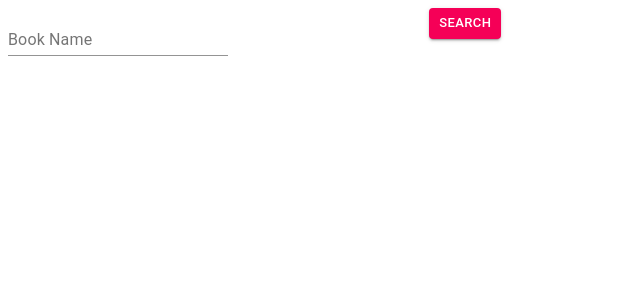
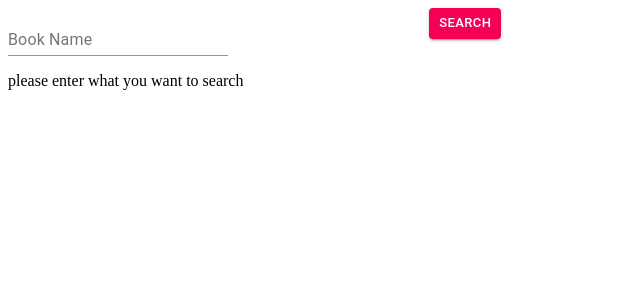
Before and after one commit to mai-mohamed/BookFinder, a React (Create React App) app: page / in a window 1280 px wide. Shown: the top 300 px of the page, without its empty margins (0-640 px from the left). Built offline with nearby package versions, Linux system fonts and the light colour scheme.

Commit message:
handle empty data on loading

```diff
--- a/src/Components/BookFinder/BookList/BookList.jsx
+++ b/src/Components/BookFinder/BookList/BookList.jsx
@@ -8,14 +8,14 @@ function BookList(props) {
   });
   return (
     <div>
-      {props.bookData &&
+      {props.bookData ?
         props.bookData.map((book) => (
           <BookCard key={book.id}
             bookTitle={book.volumeInfo.title}
             bookImg={book.volumeInfo.imageLinks.smallThumnail}
             bookPublisher={book.volumeInfo.description}
           />
-        ))}
+        )):<p>please enter what you want to search</p>}
     </div>
   );
 }
```
